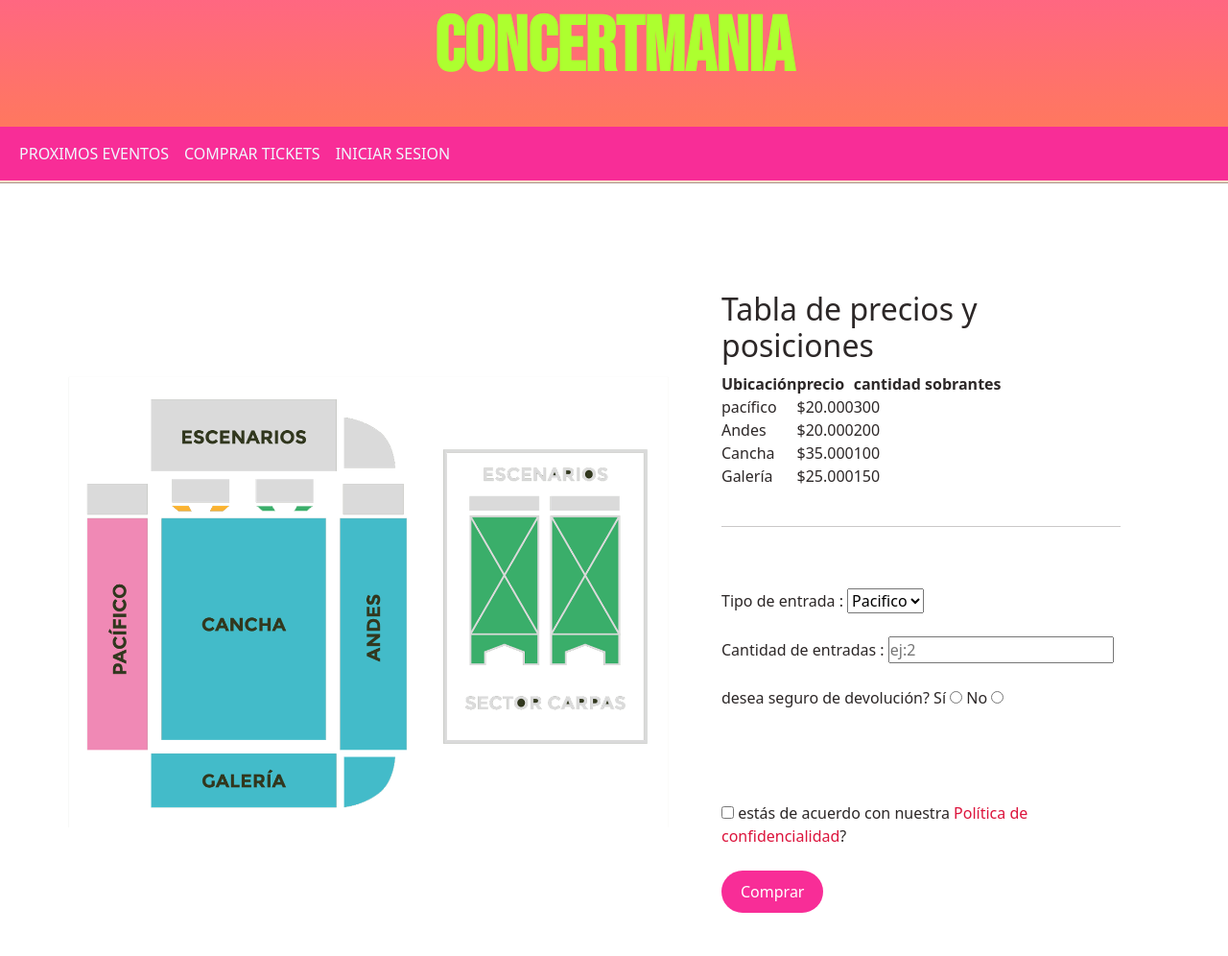
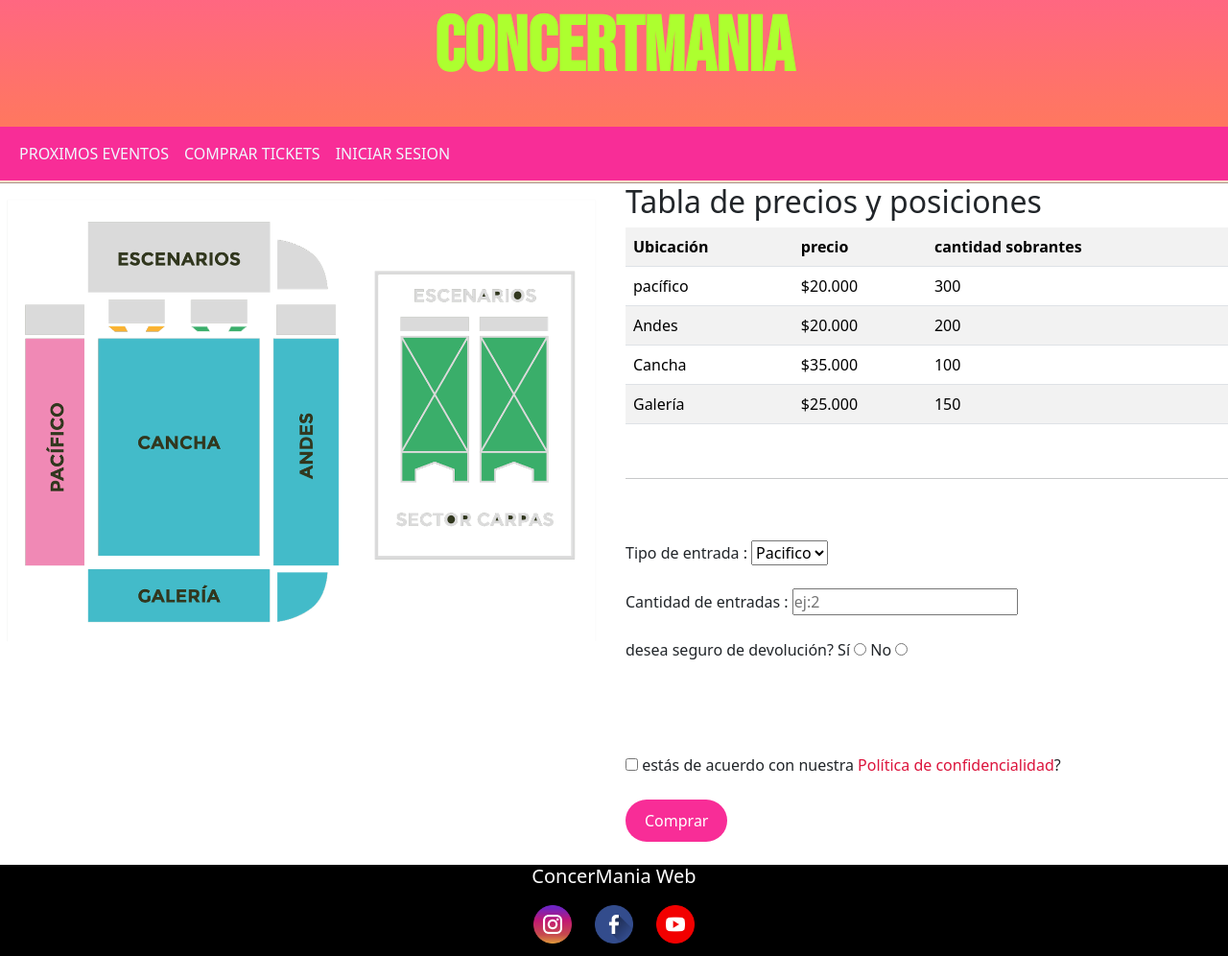
Before and after one commit to atemania/Segunda_preEntrega, a plain HTML site: page compra_tickets.html in a window 1280 px wide. Shown: the top 996 px of the page at 96% size. Drawn offline with nearby package versions, Linux system fonts and the light colour scheme.

Commit message:
28-05-2023

```diff
--- a/compra_tickets.html
+++ b/compra_tickets.html
@@ -48,14 +48,14 @@
         <div class="clearfix"></div>
 
 
-        <article class="tickets">
+       <!-- <article class="tickets">
             <section class="ticket_add">
-                <img class="ticket_img"src="img/estadio.png">
+                <img class="ticket_img" class="img-fluid" src="img/estadio.png">
                 <div class="desc">
 
                     <h2>Tabla de precios y posiciones</h2>
                     <div id="cont">
-                        <table id="my-table">
+                        <table class="table table-striped table-hover"">
                             <tr>
                                 <th>Ubicación</th>
                                 <th>precio</th>
@@ -137,8 +137,114 @@
             </section>
         </article>
 
+-->
+
+        <div class="row">
+            <div class="col">
+                <img class="ticket_img" class="img-fluid" src="img/estadio.png">
+            </div>
+            <div class="col">
+
+
+                <h2>Tabla de precios y posiciones</h2>
+                <div id="cont">
+                    <table class="table table-striped table-hover"">
+                        <tr>
+                            <th>Ubicación</th>
+                            <th>precio</th>
+                            <th>cantidad sobrantes</th>
+                        </tr>
+                        <tr>
+                            <td>
+                                pacífico
+                            </td>
+                            <td>
+                                $20.000
+                            </td>
+                            <td>
+                                300
+                            </td>
+                        </tr>
+                        <tr>
+                            <td>
+                                Andes
+                            </td>
+                            <td>
+                                $20.000
+                            </td>
+                            <td>
+                                200
+                            </td>
+                        </tr>
+                        <tr>
+                            <td>
+                                Cancha
+                            </td>
+                            <td>
+                                $35.000
+                            </td>
+                            <td>
+                                100
+                            </td>
+                        </tr>
+                        <tr>
+                            <td>
+                                Galería
+                            </td>
+                            <td>
+                                $25.000
+                            </td>
+                            <td>
+                                150
+                            </td>
+                        </tr>
+
+                    </table>
+
+                    <br>
+                    <hr>
+                    <br>
+                    <br>
+
+
+                    Tipo de entrada :
+                    <select>
+                        <option value="">Pacifico</option>
+                        <option value="">Andes</option>
+                        <option value="">Cancha</option>
+                        <option value="">Galería</option>
+                    </select>
+                    <br><br>
+                    Cantidad de entradas :
+                    <input type="number" name="cantidad" id="txtcantidad" placeholder="ej:2"><br><br>
+
+                    desea seguro de devolución?
+                    Sí <input type="radio" name="sexo" value="S">
+                      No <input type="radio" name="sexo" value="N">
+                    <br><br><br><br><br>
+                    <input type="checkbox" id=""> estás de acuerdo con nuestra <a href="#" style="text-decoration: none; color:crimson">Política de confidencialidad</a>?
+                    <br><br>
+                </div>
+                <button class="new_user">Comprar</button>
+            </div>
+          </div>
+
+
+
+
+
+
+
+
+
+
+
+
+
+
 
         <div class="clearfix"></div>
+        <br>
         <footer>
             <h5>ConcerMania Web  </h5>
             <a href="#"><img src="img/instagram.png" id="social" ></a>
--- a/css/style.css
+++ b/css/style.css
@@ -15,9 +15,6 @@ title{
     width: 100%;
     display:flex;
     align-items:center;
-
-
-
 }
 
 header{
@@ -28,7 +25,6 @@ header{
     z-index:10;
     }
 
-
 h1{ color:white;
     padding: 0 0 0 0;
     font-weight: bold;
@@ -36,8 +32,6 @@ h1{ color:white;
     line-height: 100px;
     font-size: 80px;
     font-family: 'Bebas Neue', cursive;
-
-
 }
 
 h1:hover{ color:greenyellow;
@@ -47,9 +41,8 @@ h1:hover{ color:greenyellow;
     line-height: 100px;
     font-size: 80px;
     font-family: 'Bebas Neue', cursive;
+}
 
-
-}
 .clearfix{
     clear: both;
  }
@@ -176,7 +169,7 @@ footer{
 }
 
 .ticket_img{
-    width: 40rem;
+    max-width: 100%;
 }
 .ticket_add{
     display:flex;
```
